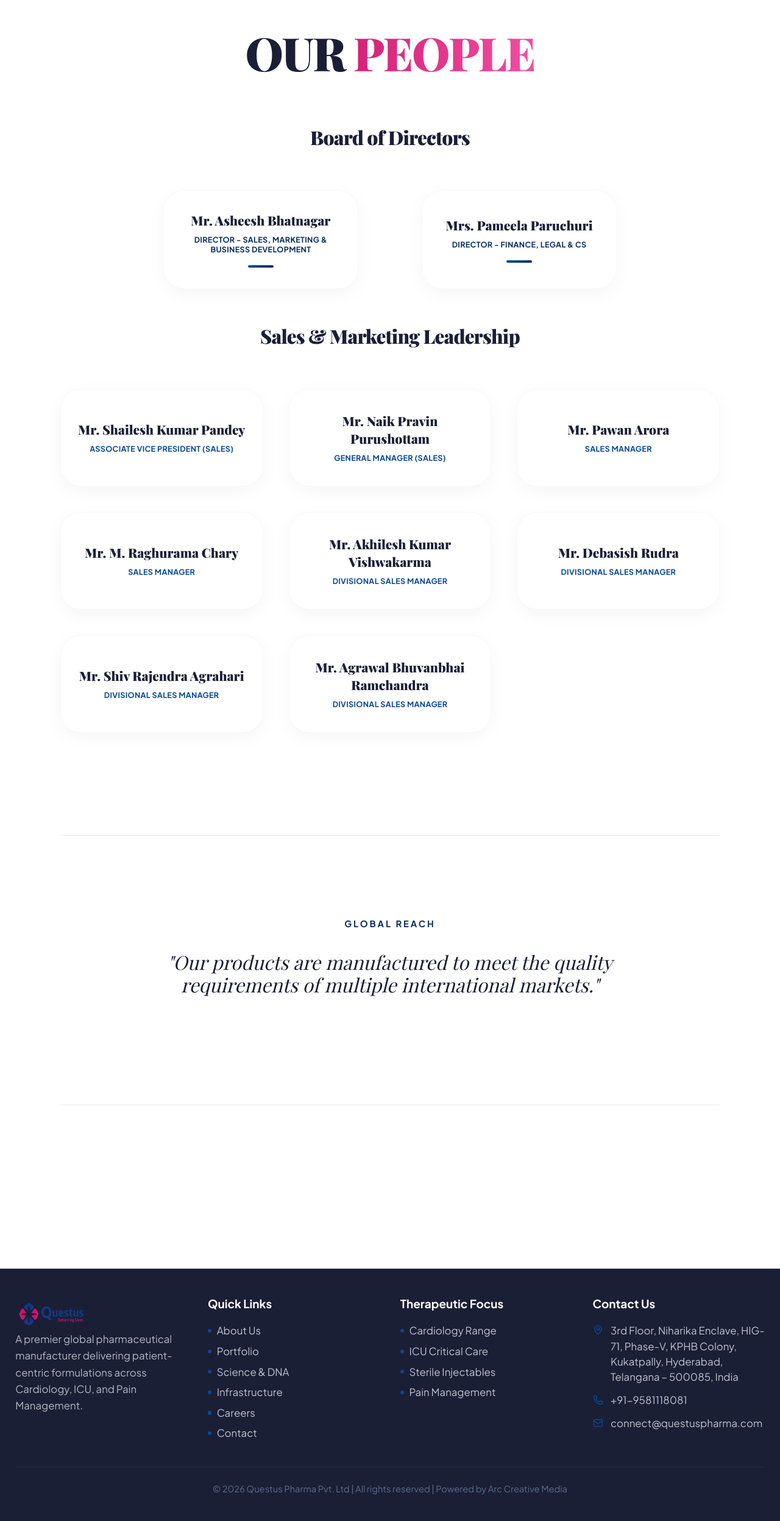
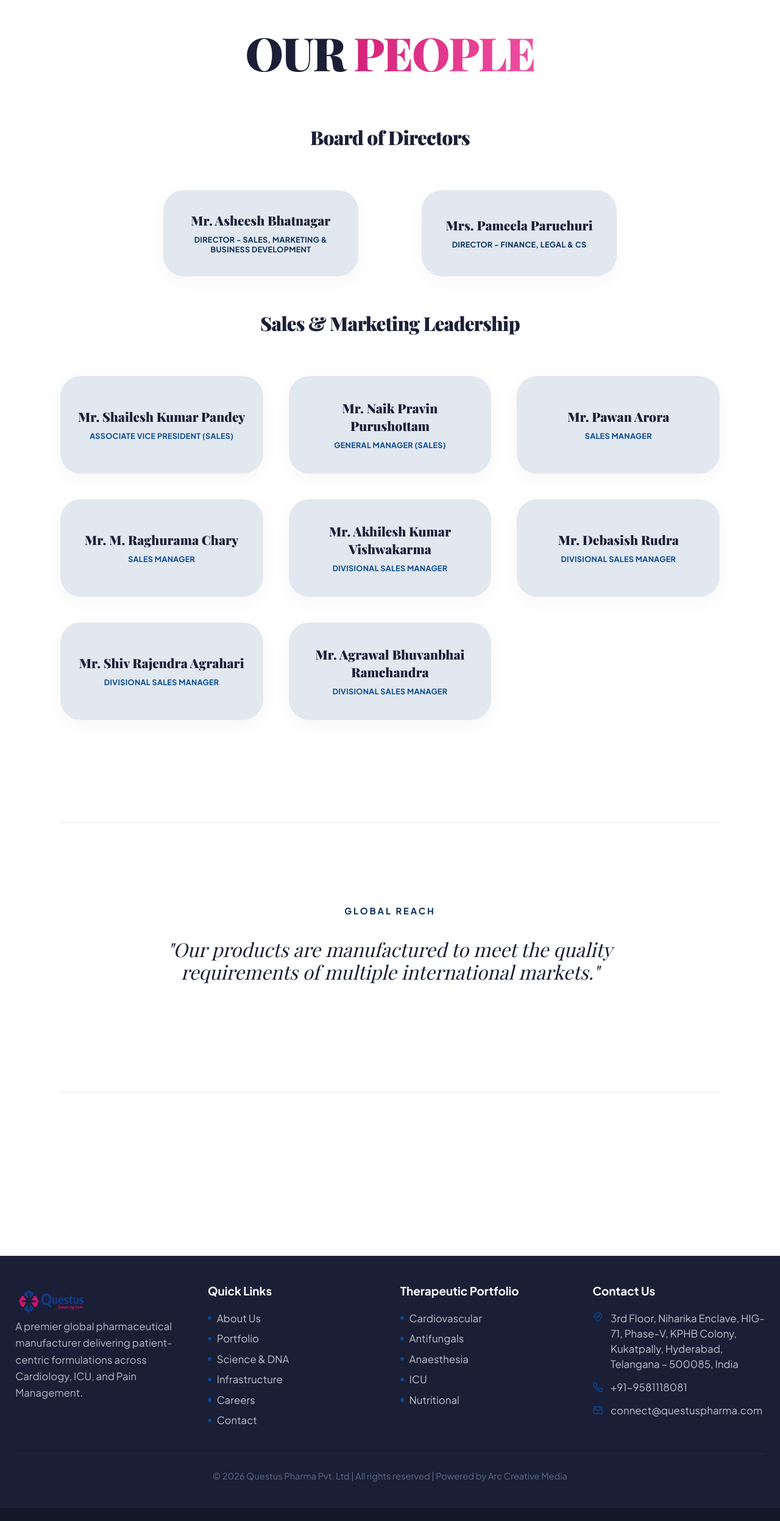
Before and after one commit to Shashank-koti/Questes, a React (Vite) app: page /about/questus-pharma in a window 1280 px wide. Shown: the part 1775-4270 px from the top of the page at 61% size. After the commit the page ends 4249 px from the top, so only its background shows below. Built offline with nearby package versions, Linux system fonts and the light colour scheme; a web font is replaced by a local one.

Commit message:
bg for name cards

```diff
--- a/src/components/Footer.jsx
+++ b/src/components/Footer.jsx
@@ -58,19 +58,22 @@ const Footer = () => {
 
           {/* Therapeutic Areas */}
           <div>
-            <h4 className="font-bold text-lg mb-4">Therapeutic Focus</h4>
+            <h4 className="font-bold text-lg mb-4">Therapeutic Portfolio</h4>
             <ul className="space-y-2 text-base text-brand-faint/75">
               <li className="flex items-center gap-2">
-                <span className="w-1.5 h-1.5 rounded-full bg-brand-primary"></span> Cardiology Range
+                <span className="w-1.5 h-1.5 rounded-full bg-brand-primary"></span> Cardiovascular
               </li>
               <li className="flex items-center gap-2">
-                <span className="w-1.5 h-1.5 rounded-full bg-brand-primary"></span> ICU Critical Care
+                <span className="w-1.5 h-1.5 rounded-full bg-brand-primary"></span> Antifungals
               </li>
               <li className="flex items-center gap-2">
-                <span className="w-1.5 h-1.5 rounded-full bg-brand-primary"></span> Sterile Injectables
+                <span className="w-1.5 h-1.5 rounded-full bg-brand-primary"></span> Anaesthesia
               </li>
               <li className="flex items-center gap-2">
-                <span className="w-1.5 h-1.5 rounded-full bg-brand-primary"></span> Pain Management
+                <span className="w-1.5 h-1.5 rounded-full bg-brand-primary"></span> ICU
+              </li>
+              <li className="flex items-center gap-2">
+                <span className="w-1.5 h-1.5 rounded-full bg-brand-primary"></span> Nutritional
               </li>
             </ul>
           </div>
--- a/src/pages/QuestusPharma.jsx
+++ b/src/pages/QuestusPharma.jsx
@@ -128,11 +128,10 @@ const QuestusPharma = () => {
                     transition={{ duration: 0.8, delay: (idx % 3) * 0.15 }}
                     className="h-full"
                   >
-                    <div className="bg-white rounded-[2rem] shadow-[0_8px_30px_rgb(0,0,0,0.04)] border border-slate-100/60 flex flex-col h-full overflow-hidden max-w-[320px] mx-auto w-full justify-center">
+                    <div className="bg-slate-200 hover:bg-slate-100 transition-colors duration-300 rounded-[2rem] shadow-[0_8px_30px_rgb(0,0,0,0.04)] border border-slate-200/60 flex flex-col h-full overflow-hidden max-w-[320px] mx-auto w-full justify-center">
                       <div className="flex-grow flex flex-col items-center justify-center text-center p-8">
                         <h4 className="text-lg md:text-xl font-serif font-black text-brand-dark mb-2 leading-snug">{director.name}</h4>
                         <p className="text-brand-secondary font-bold text-xs tracking-wide uppercase">{director.role}</p>
-                        <div className="w-10 h-1 rounded-full bg-gradient-to-r from-brand-primary to-brand-secondary mt-4"></div>
                       </div>
                     </div>
                   </motion.div>
@@ -154,7 +153,7 @@ const QuestusPharma = () => {
                       transition={{ duration: 0.8, delay: (idx % 3) * 0.15 }}
                       className="h-full"
                     >
-                      <div className="bg-white rounded-[2rem] shadow-[0_8px_30px_rgb(0,0,0,0.04)] border border-slate-100/60 flex flex-col h-full overflow-hidden justify-center min-h-[160px]">
+                      <div className="bg-slate-200 hover:bg-slate-100  transition-colors duration-300 rounded-[2rem] shadow-[0_8px_30px_rgb(0,0,0,0.04)] border border-slate-200/60 flex flex-col h-full overflow-hidden justify-center min-h-[160px]">
                         <div className="flex-grow flex flex-col items-center justify-center text-center p-6">
                           <h4 className="text-lg md:text-xl font-serif font-black text-brand-dark mb-2 leading-snug">{member.name}</h4>
                           <p className="text-brand-primary font-bold text-xs tracking-wide uppercase">{member.role}</p>
```
